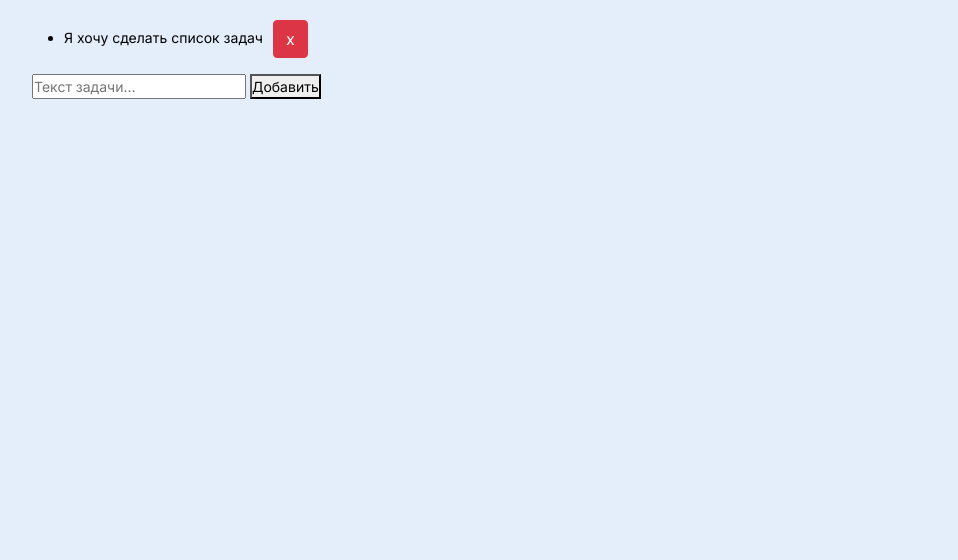
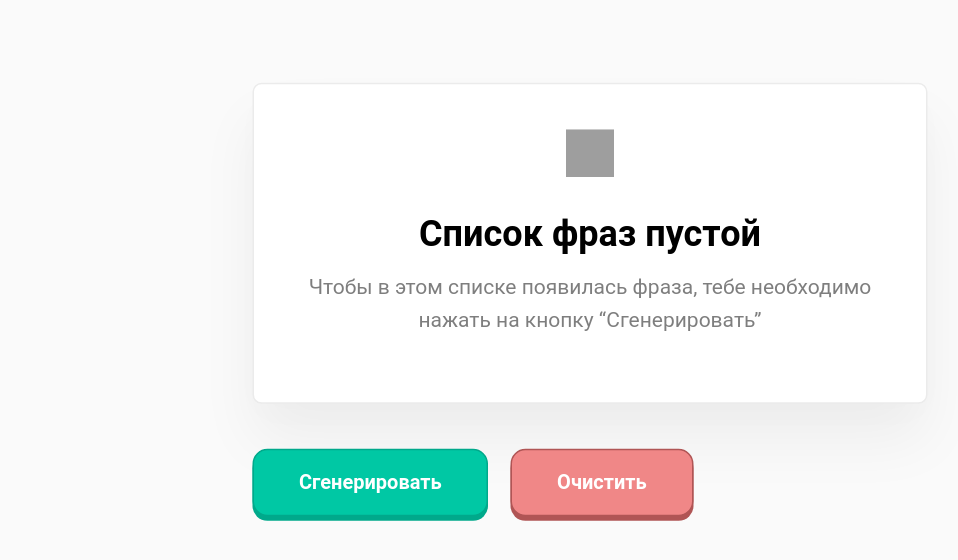
Before and after one commit to piterskikhsa/home-work-1, a React (Create React App) app: page / in a window 1280 px wide. Shown: the top 560 px of the page, without its empty margins (50-1008 px from the left). Built offline with nearby package versions, Linux system fonts and the light colour scheme; grey boxes are pictures that could not be loaded.

Commit message:
Сделал дз №5

```diff
--- a/public/index.html
+++ b/public/index.html
@@ -15,7 +15,6 @@
       user's mobile device or desktop. See https://developers.google.com/web/fundamentals/web-app-manifest/
     -->
     <link rel="manifest" href="%PUBLIC_URL%/manifest.json" />
-    <link href="https://cdn.jsdelivr.net/npm/bootstrap@5.0.2/dist/css/bootstrap.min.css" rel="stylesheet" integrity="sha384-EVSTQN3/azprG1Anm3QDgpJLIm9Nao0Yz1ztcQTwFspd3yD65VohhpuuCOmLASjC" crossorigin="anonymous">
 
     <!--
       Notice the use of %PUBLIC_URL% in the tags above.
@@ -39,10 +38,5 @@
   <body>
     <noscript>You need to enable JavaScript to run this app.</noscript>
     <div id="root"></div>
-    <div class="container">
-      <ul class="list"></ul>
-      <input class="input-task" type="text" placeholder="Текст задачи...">
-      <button class="add-task">Добавить</button>
-    </div>
   </body>
 </html>
--- a/src/App.css
+++ /dev/null
@@ -1,96 +0,0 @@
-*,
-*::before,
-*::after {
-  box-sizing: border-box;
-}
-
-body,
-h1,
-h2,
-h3,
-h4,
-p,
-ul[class],
-ol[class],
-li,
-figure,
-figcaption,
-blockquote,
-dl,
-dd {
-  margin: 0;
-}
-
-.App {
-  text-align: center;
-}
-
-.App-logo {
-  height: 40vmin;
-  pointer-events: none;
-}
-
-@media (prefers-reduced-motion: no-preference) {
-  .App-logo {
-    animation: App-logo-spin infinite 20s linear;
-  }
-}
-
-.App-header {
-  background-color: #282c34;
-  min-height: 100vh;
-  display: flex;
-  flex-direction: column;
-  align-items: center;
-  justify-content: center;
-  font-size: calc(10px + 2vmin);
-  color: white;
-}
-
-.App-link {
-  color: #61dafb;
-}
-
-@keyframes App-logo-spin {
-  from {
-    transform: rotate(0deg);
-  }
-  to {
-    transform: rotate(360deg);
-  }
-}
-
-.card {
-  border: solid 10px #eee;
-  border-radius: 20px;
-  width: 400px;
-  margin-bottom: 10px;
-  padding: 20px 30px;
-}
-.card p {
-  text-align: left;
-}
-.card .title {
-  font-size: 20px;
-  margin-bottom: 10px;
-}
-.form {
-  width: 30%;
-  padding: 10px 30px;
-
-}
-.form-field{
-  padding: 10px 0;
-}
-.form-field input {
-  width: 100%;
-  padding: 12px;
-}
-.form .buttons {
-  display: flex;
-  padding: 10px 0;
-}
-.buttons button {
-  padding: 12px;
-
-}
--- a/src/App.js
+++ /dev/null
@@ -1,12 +0,0 @@
-import './assets/style.css';
-import './assets/index.js';
-
-
-function App() {
-  return (
-    <div className="App">
-    </div>
-  );
-}
-
-export default App;
--- /dev/null
+++ b/src/assets/index.html
@@ -0,0 +1,5 @@
+<div class="container">
+    <ul class="list"></ul>
+    <input class="input-task" type="text" placeholder="Текст задачи...">
+    <button class="add-task">Добавить</button>
+  </div>
--- /dev/null
+++ b/src/tutorial-4/App.css
@@ -0,0 +1,75 @@
+* {
+  font-family: "Roboto";
+}
+
+body {
+  background-color: #FAFAFA;
+}
+
+.wrapper {
+  width: 450px;
+  margin: 50px auto;
+  transform: scale(1.5) translateY(70px);
+}
+
+.list {
+  max-height: 400px;
+  overflow: auto;
+  padding: 30px;
+  margin-bottom: 30px;
+}
+
+.btn {
+  height: 45px;
+  padding: 0 30px;
+  border: 0;
+  border-radius: 10px;
+  margin-right: 15px;
+  font-weight: 600;
+  cursor: pointer;
+  transition: all 0.15s ease;
+}
+.btn:active {
+  transform: translateY(2px);
+  box-shadow: none;
+}
+.btn_generate {
+  background-color: #00C8A4;
+  color: #fff;
+  box-shadow: 0 3px 0 #00A98B;
+  border: 1px solid #00A98B;
+}
+.btn_clear {
+  background-color: #F08787;
+  box-shadow: 0 3px 0 #B05555;
+  border: 1px solid #B05555;
+  color: #fff;
+}
+
+.block {
+  padding: 15px 30px;
+  background: #FFFFFF;
+  border: 1px solid #EBEBEB;
+  box-sizing: border-box;
+  box-shadow: 0px 9px 24px rgba(0, 0, 0, 0.01), 0px 25px 40px rgba(0, 0, 0, 0.05);
+  border-radius: 6px;
+  margin-bottom: 30px;
+}
+.block h3 {
+  font-size: 18px;
+}
+
+.empty-block {
+  text-align: center;
+  padding: 30px;
+}
+.empty-block h2 {
+  font-size: 24px;
+  margin-bottom: 0;
+}
+.empty-block p {
+  margin-top: 10px;
+  font-size: 14px;
+  opacity: 0.5;
+  line-height: 22px;
+}
--- /dev/null
+++ b/src/tutorial-4/App.js
@@ -0,0 +1,42 @@
+import React from 'react'
+import './App.css'
+import EmptyBlock from './components/EmptyBlock'
+import Phrase from './components/Phrase'
+import generatePhrase from './utils'
+
+function App() {
+  const [phrases, setPhrase] = React.useState([])
+
+  const handlePhraseGenerate = () => {
+    const newPhrase = generatePhrase()
+    setPhrase([newPhrase, ...phrases])
+  }
+
+  const handlePhraseClean = () => {
+    setPhrase([])
+  }
+
+  return (
+    <div className="App">
+      <div className="wrapper">
+        {phrases.length > 0 ? (
+          <div className="list">
+            {phrases.map((phrase, index) => (
+              <Phrase key={`${phrase} ${index}`} text={phrase} />
+            ))}
+          </div>
+        ) : (
+          <EmptyBlock />
+        )}
+        <button className="btn btn_generate" onClick={handlePhraseGenerate}>
+          Сгенерировать
+        </button>
+        <button className="btn btn_clear" onClick={handlePhraseClean}>
+          Очистить
+        </button>
+      </div>
+    </div>
+  )
+}
+
+export default App
--- /dev/null
+++ b/src/tutorial-4/components/EmptyBlock.jsx
@@ -0,0 +1,21 @@
+import React from 'react'
+
+function EmptyBlock() {
+  return (
+    <div className="block empty-block">
+      <img
+        src="https://res.cloudinary.com/dfnhxiq6j/image/upload/v1640354646/ghost_lztiyl.png"
+        width="32px"
+        height="32px"
+        alt="Ghost"
+      />
+      <h2>Список фраз пустой</h2>
+      <p>
+        Чтобы в этом списке появилась фраза, тебе необходимо нажать на кнопку
+        “Сгенерировать”
+      </p>
+    </div>
+  )
+}
+
+export default EmptyBlock
--- /dev/null
+++ b/src/tutorial-4/components/Phrase.jsx
@@ -0,0 +1,9 @@
+function Phrase({ text }) {
+  return (
+    <div className="block">
+      <h3>{text}</h3>
+    </div>
+  )
+}
+
+export default Phrase
--- /dev/null
+++ b/src/tutorial-4/utils.js
@@ -0,0 +1,58 @@
+const adjectivesArr = [
+  'абсолютный',
+  'адский',
+  'азартный',
+  'активный',
+  'ангельский',
+  'астрономический',
+  'баснословный',
+  'безбожный',
+  'безбрежный',
+  'безвозвратный',
+  'безграничный',
+  'бездонный',
+  'бездушный',
+  'безжалостный',
+  'замечательно',
+  'замечательный',
+  'записной',
+  'запредельный',
+  'заядлый',
+  'звериный',
+  'зверский',
+  'зеленый',
+  'злой',
+  'злостный',
+  'значительный',
+  'неоспоримый',
+  'неотразимый',
+  'неоценимый',
+  'непередаваемый',
+]
+
+const nounsArr = [
+  'лгун',
+  'день',
+  'конь',
+  'олень',
+  'человек',
+  'программист',
+  'ребёнок',
+  'конец',
+  'город',
+  'дурак',
+]
+
+function getRandom(arr) {
+  return arr[Math.floor(Math.random() * arr.length)]
+}
+
+const generatePhrase = () => {
+  const adjectiveFirst = getRandom(adjectivesArr)
+  const adjectiveSecond = getRandom(adjectivesArr)
+  const noun = getRandom(nounsArr)
+
+  return `${adjectiveFirst} ${adjectiveSecond} ${noun}`
+}
+
+export default generatePhrase
```
Also changed, not shown: src/index.js (+7 -7 lines), 1 other file (tests, documents, lock files or other folders).
